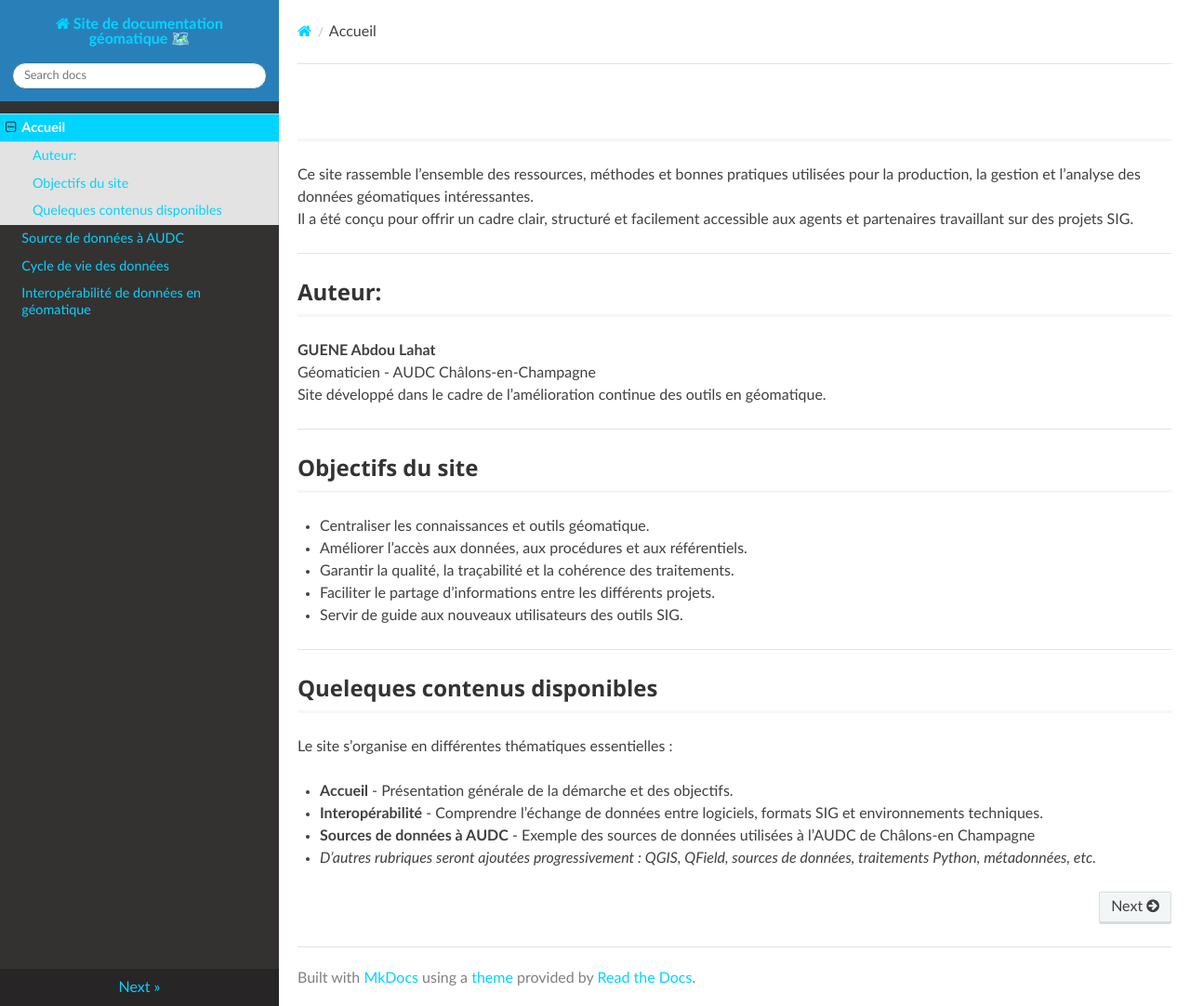
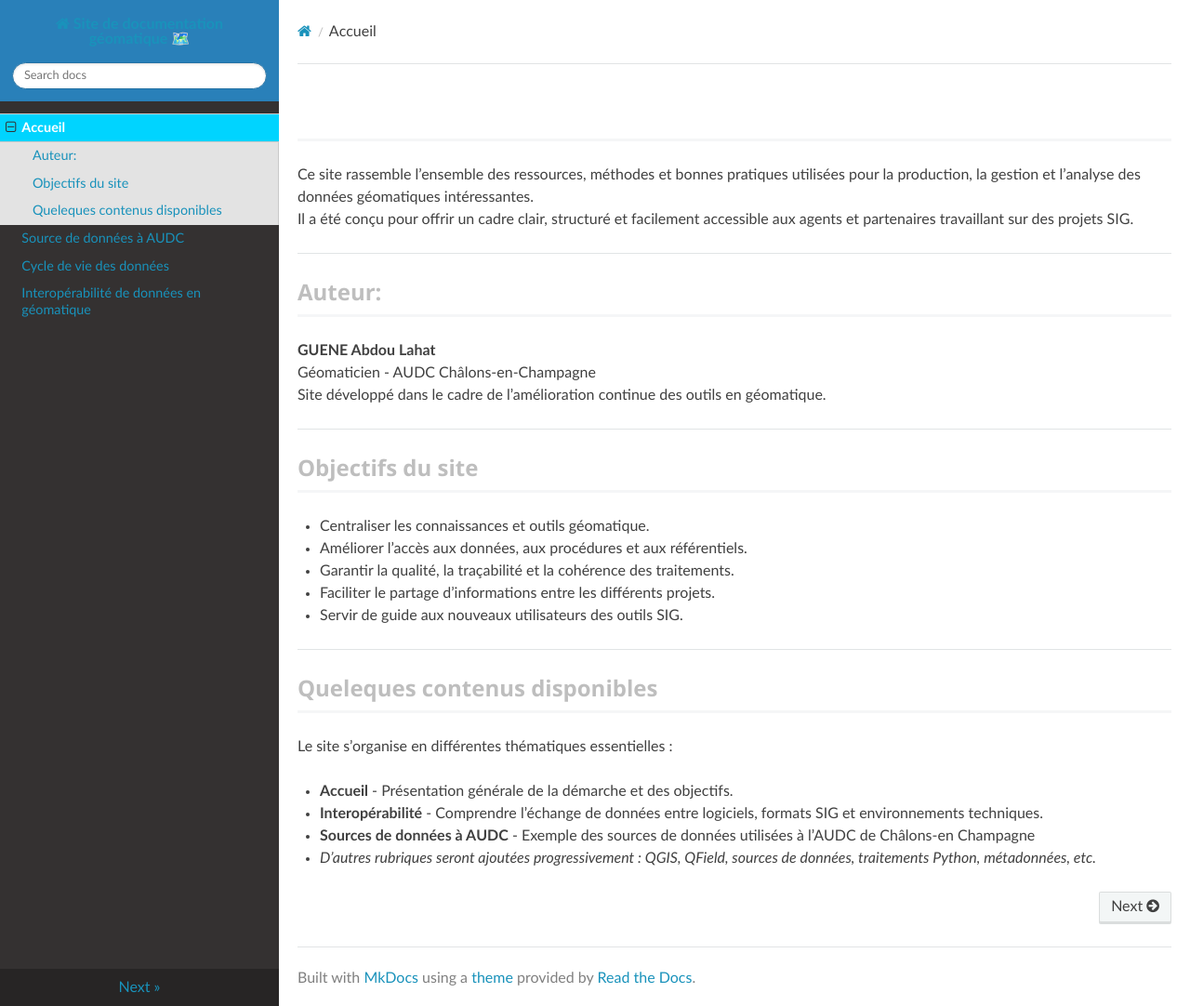
Before and after one commit to abdou123-guene/Site_de_documentation_geomatique, an MkDocs documentation site: the page built from docs/index.md, in a window 1280 px wide and 1082 px high. Shown: the whole window at 93% size. Built offline with MkDocs 1.6.1, drawn with Linux system fonts in a browser that asks for light colours; nearby versions of some CDN libraries.

Commit message:
Update extra.css

```diff
--- a/docs/extra.css
+++ b/docs/extra.css
@@ -15,7 +15,7 @@
 h1, h2, h3 {
     font-family: "Segoe UI", Roboto, sans-serif !important;
     font-weight: 700 !important;
-    color: #333 !important;
+    color: #bebebe !important;
     border-bottom: 3px solid #F5F6F7 !important;
     padding-bottom: 8px !important;
 }
@@ -40,7 +40,7 @@ h1 {
 
 /* Liens */
 a {
-    color: #00D4FF !important;
+    color: #1992bb !important;
 }
 a:hover {
     color: #F5F6F7 !important;
```
